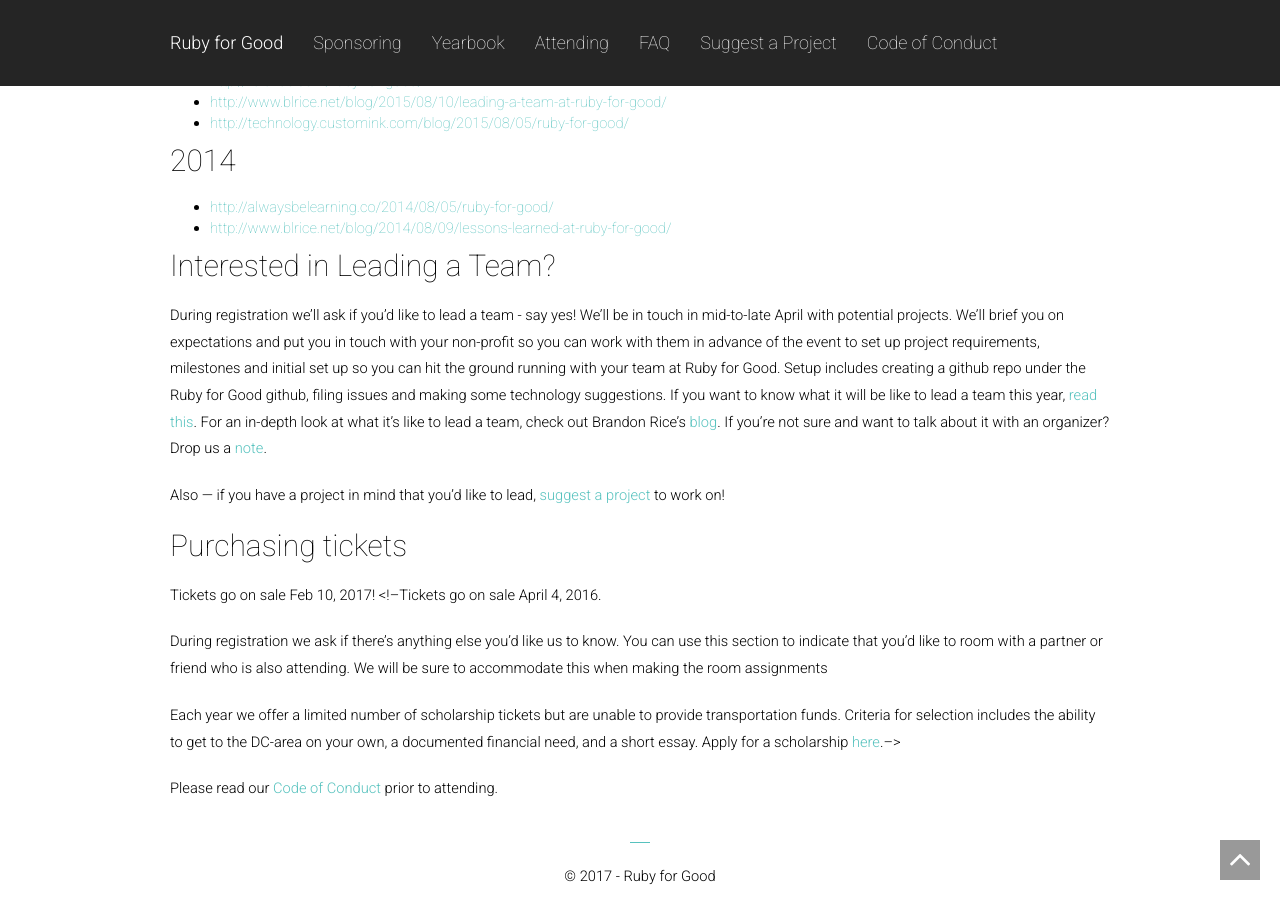
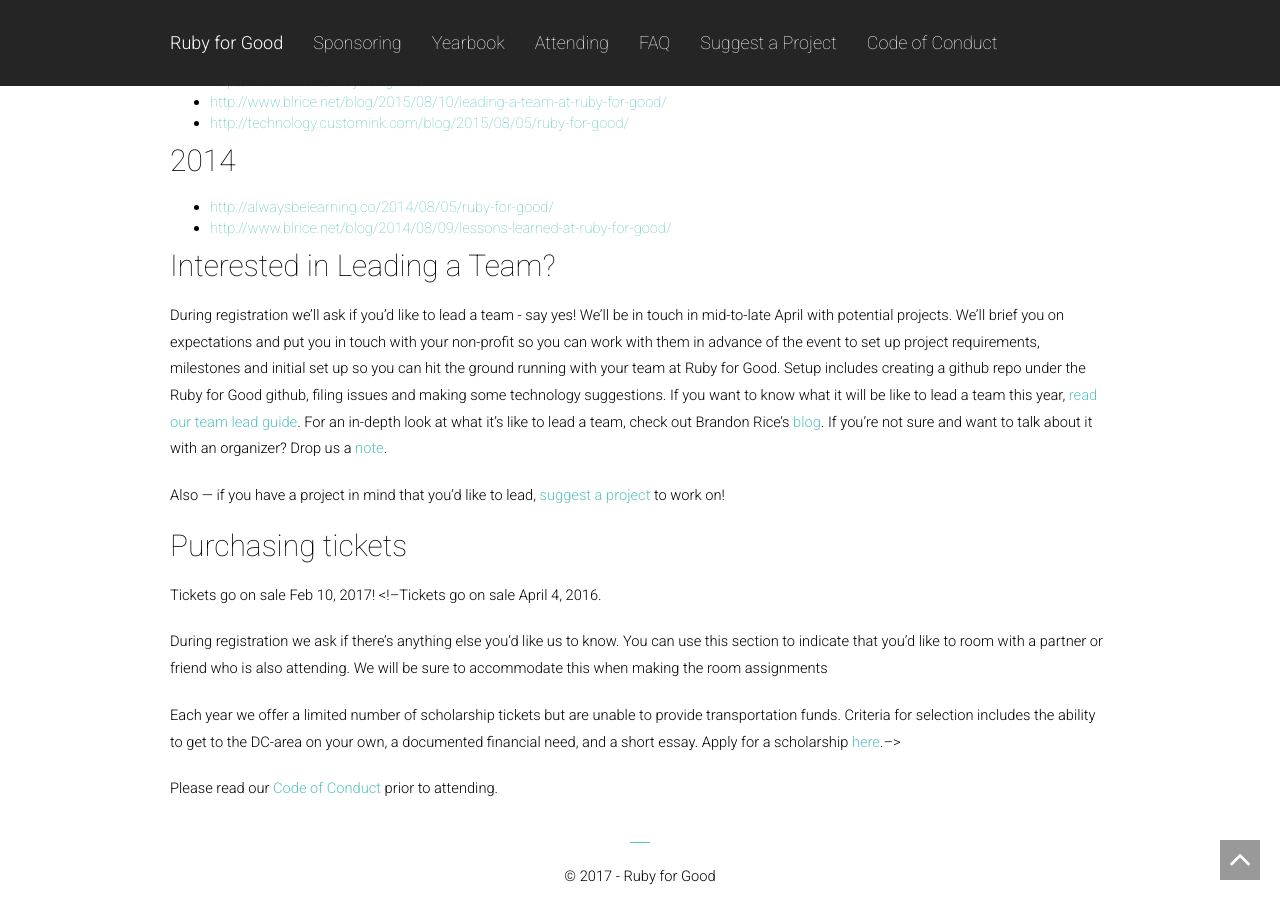
Before and after one commit to rubyforgood/rubyforgood.org--old, a Jekyll site: the page built from attend.md, in a window 1280 px wide and 900 px high, scrolled down 853 px. Built offline with Jekyll 4.4.1, drawn with Linux system fonts in a browser that asks for light colours; our own code applies the rules of GitHub Pages for plain Markdown files.

Commit message:
Update attend.md

```diff
--- a/attend.md
+++ b/attend.md
@@ -34,7 +34,7 @@
 
 ###### Interested in Leading a Team?
 
-During registration we'll ask if you'd like to lead a team - say yes! We'll be in touch in mid-to-late April with potential projects. We'll brief you on expectations and put you in touch with your non-profit so you can work with them in advance of the event to set up project requirements, milestones and initial set up so you can hit the ground running with your team at Ruby for Good. Setup includes creating a github repo under the Ruby for Good github, filing issues and making some technology suggestions. If you want to know what it will be like to lead a team this year, [read this](/team-leads.html). For an in-depth look at what it's like to lead a team, check out Brandon Rice's [blog](http://www.blrice.net/blog/2015/08/10/leading-a-team-at-ruby-for-good/). If you're not sure and want to talk about it with an organizer? Drop us a [note](mailto:info@rubyforgood.org).
+During registration we'll ask if you'd like to lead a team - say yes! We'll be in touch in mid-to-late April with potential projects. We'll brief you on expectations and put you in touch with your non-profit so you can work with them in advance of the event to set up project requirements, milestones and initial set up so you can hit the ground running with your team at Ruby for Good. Setup includes creating a github repo under the Ruby for Good github, filing issues and making some technology suggestions. If you want to know what it will be like to lead a team this year, [read our team lead guide](/team-leads.html). For an in-depth look at what it's like to lead a team, check out Brandon Rice's [blog](http://www.blrice.net/blog/2015/08/10/leading-a-team-at-ruby-for-good/). If you're not sure and want to talk about it with an organizer? Drop us a [note](mailto:info@rubyforgood.org).
 
 Also — if you have a project in mind that you’d like to lead, [suggest a project](/submit-project.html) to work on!
 
```
